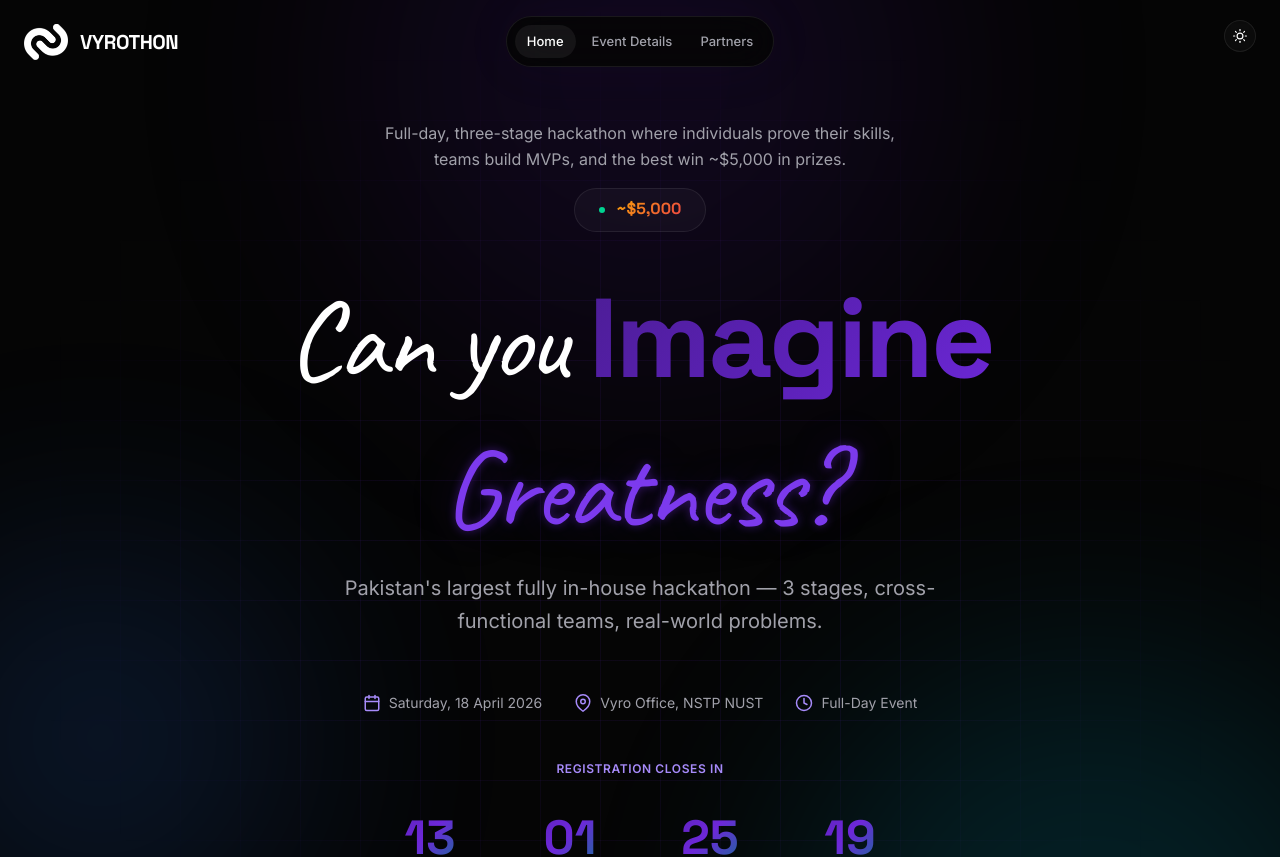
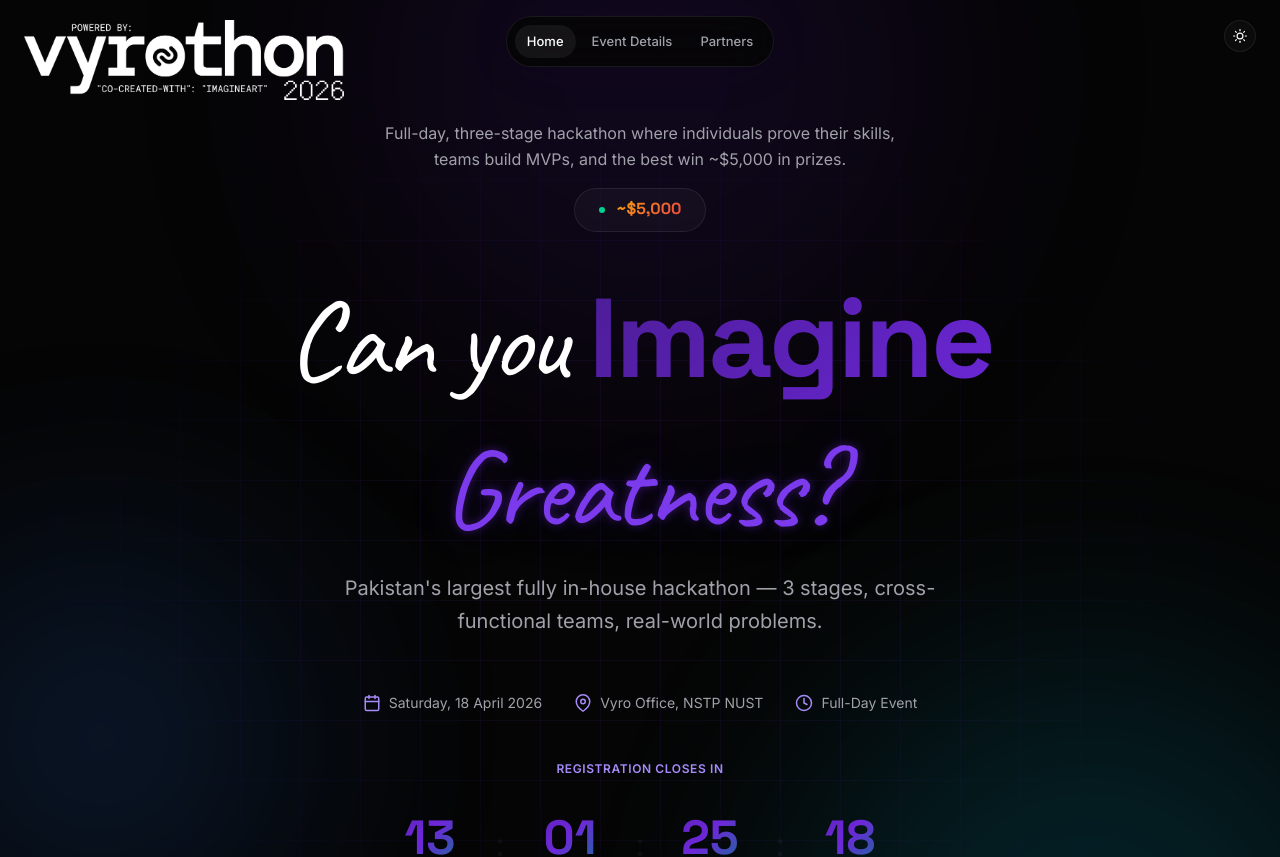
Before and after one commit to Harris-giki/vyrothon, a Next.js app: page / in a window 1280 px wide. Shown: the top 857 px of the page. Built offline with nearby package versions, Linux system fonts and the light colour scheme.

Commit message:
assets renewed

```diff
--- a/src/app/globals.css
+++ b/src/app/globals.css
@@ -104,6 +104,7 @@ body {
 .themed-border-hover:hover { border-color: var(--border-hover); }
 .themed-nav { background: var(--nav-bg); backdrop-filter: blur(20px); -webkit-backdrop-filter: blur(20px); border-bottom: 1px solid var(--border); }
 .themed-logo { filter: invert(var(--logo-invert)); }
+.themed-logo-wordmark { filter: invert(calc(1 - var(--logo-invert))); }
 
 .themed-btn-secondary {
   background: var(--card-bg);
--- a/src/app/layout.tsx
+++ b/src/app/layout.tsx
@@ -37,7 +37,6 @@ export default function RootLayout({
         {/* Wordmark: fixed in layout so position is not affected by client components / motion */}
         <Link
           href="/"
-          className="font-heading font-bold tracking-tight flex items-center gap-2.5 sm:gap-3 text-base sm:text-xl"
           style={{
             position: "fixed",
             top: "max(1.25rem, env(safe-area-inset-top, 0px))",
@@ -46,15 +45,14 @@ export default function RootLayout({
           }}
         >
           <Image
-            src={logoSrc}
-            alt=""
-            width={44}
-            height={44}
-            className="h-9 w-9 sm:h-11 sm:w-11 shrink-0 object-contain themed-logo"
+            src="/Black logo@4x.png"
+            alt="VYROTHON 2026"
+            width={180}
+            height={50}
+            className="h-14 sm:h-20 w-auto object-contain themed-logo-wordmark"
             unoptimized
             priority
           />
-          <span>VYROTHON</span>
         </Link>
         <ThemeProvider>
           <Navbar />
--- a/src/components/Footer.tsx
+++ b/src/components/Footer.tsx
@@ -34,7 +34,18 @@ export function Footer() {
         </div>
       </div>
 
-      <div className="max-w-[1200px] mx-auto mt-10 pt-6 flex justify-between items-center flex-wrap gap-4" style={{ borderTop: "1px solid var(--border)" }}>
+      <div className="max-w-[1200px] mx-auto mt-12 flex justify-center">
+        <Image
+          src="/Black logo@4x.png"
+          alt="VYROTHON 2026"
+          width={260}
+          height={72}
+          className="h-16 sm:h-20 w-auto object-contain themed-logo-wordmark"
+          unoptimized
+        />
+      </div>
+
+      <div className="max-w-[1200px] mx-auto mt-8 pt-6 flex justify-between items-center flex-wrap gap-4" style={{ borderTop: "1px solid var(--border)" }}>
         <p className="text-xs themed-fg-muted">&copy; 2026 Vyro AI. All rights reserved.</p>
         <div className="flex gap-3">
           <a href="https://linkedin.com/company/vyro-ai" target="_blank" rel="noopener" aria-label="LinkedIn"
```
Also changed, not shown: public/Black logo@4x.png (added).
